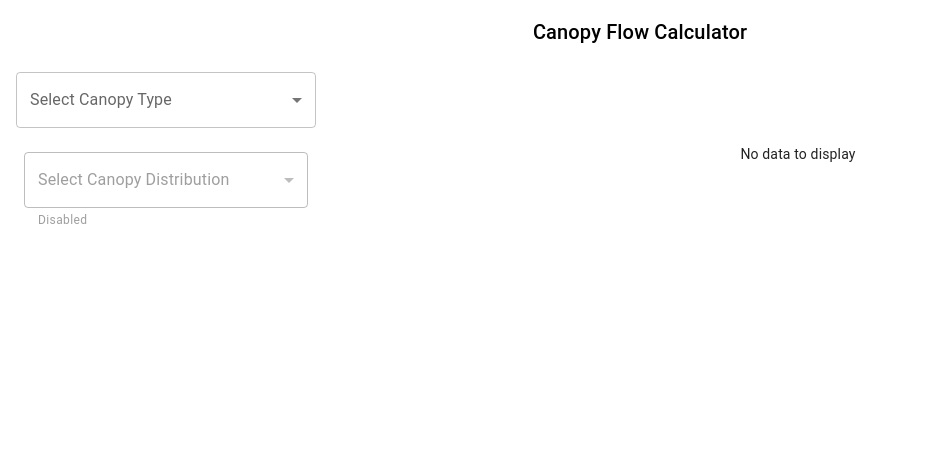
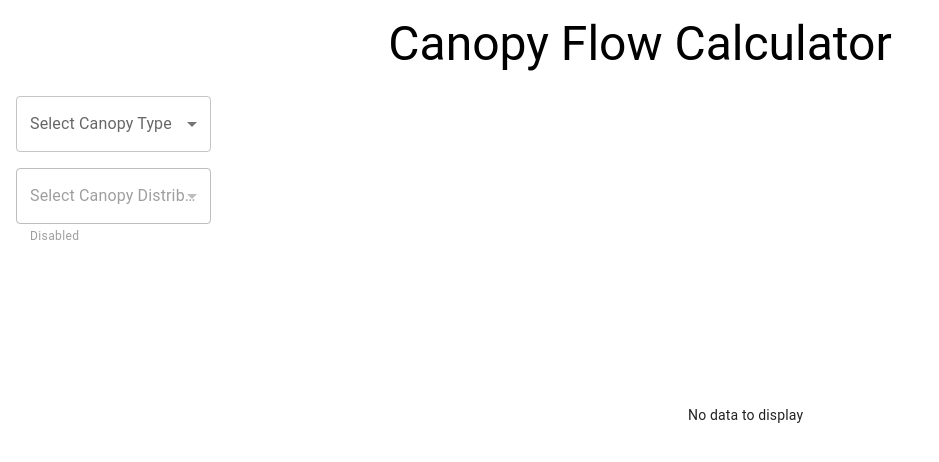
Before and after one commit to firelab/Wind-Profile-Calculator, a React (Create React App) app in the folder frontend/: page / in a window 1280 px wide. Shown: the top 462 px of the page, without its empty margins (0-939 px from the left). Built offline with nearby package versions, Linux system fonts and the light colour scheme.

Commit message:
Adjusted how the frontend looks (WIP)

```diff
--- a/frontend/src/App.tsx
+++ b/frontend/src/App.tsx
@@ -44,11 +44,14 @@ export default function App() {
 
   return (
     <Box sx={{ p: 2 }}>
-      <Typography variant="h6" component="h2" gutterBottom align="center" sx={{ mb: 3 }}>
+      <Typography variant="h3" component="h2" gutterBottom align="center" sx={{ mb: 3 }}>
         Canopy Flow Calculator
       </Typography>
       <Grid2 container spacing={2}>
-        <Grid2 size={{ xs: 12, sm: 4, md: 3 }} sx={{ display: 'flex', flexDirection: 'column', gap: 2 }}>
+        <Grid2
+          size={{ xs: 12, sm: 4, md: 2, lg: 2, xl: 2 }}
+          sx={{ display: 'flex', flexDirection: 'column', gap: 2 }}
+        >
           {/* Canopy Type Select */}
           <SelectMenu
             options={canOptions}
@@ -57,7 +60,7 @@ export default function App() {
           />
 
           {/* Distribution Type Select */}
-          <FormControl sx={{ m: 1, minWidth: 120 }} disabled={canopyType !== '0'}>
+          <FormControl disabled={canopyType !== '0'}>
             <InputLabel id="distribution-select-label">Select Canopy Distribution</InputLabel>
             <Select
               labelId="distribution-select-label"
@@ -89,8 +92,11 @@ export default function App() {
           {canopyType === '1' && <LogProfileForm onSubmit={handleFormSubmit} />}
         </Grid2>
 
-        <Grid2 size={{ xs: 12, sm: 8, md: 9 }} sx={{ display: 'flex', flexDirection: 'column' }}>
-          <Box sx={{ flexGrow: 1 }}>
+        <Grid2
+          size={{ xs: 12, sm: 8, md: 8, lg: 10, xl: 10}}
+          sx={{ display: 'flex', flexDirection: 'column', height: '80vh', overflow: 'hidden' }}
+        >
+          <Box sx={{ flexGrow: 1, overflowY: 'auto' }}>
             <Chart heights={chartData.windSpeeds} windSpeeds={chartData.heights} />
           </Box>
         </Grid2>
--- a/frontend/src/components/forms/logProfileForm.tsx
+++ b/frontend/src/components/forms/logProfileForm.tsx
@@ -21,10 +21,8 @@ export default function LogProfileForm({ onSubmit }: { onSubmit: (data: any) =>
 
     const handleSubmit = async () => {
         try {
-            // Send data to the backend
             const response = await axios.post('http://localhost:5000/calculate_wind_profile', formData);
-            // Call onSubmit prop to pass data to the parent component
-            onSubmit(response.data); // Ensure response.data matches your expected structure
+            onSubmit(response.data);
         } catch (error) {
             console.error('Error submitting form:', error);
         }
@@ -35,7 +33,6 @@ export default function LogProfileForm({ onSubmit }: { onSubmit: (data: any) =>
             display="flex"
             flexDirection="column"
             gap={2}
-            width="200px"
         >
             <Typography
                 variant="h6"
@@ -54,6 +51,7 @@ export default function LogProfileForm({ onSubmit }: { onSubmit: (data: any) =>
                 value={formData.z0}
                 onChange={handleChange}
                 inputProps={{ min: 0 }}
+                fullWidth
             />
             <TextField
                 required
@@ -63,6 +61,7 @@ export default function LogProfileForm({ onSubmit }: { onSubmit: (data: any) =>
                 value={formData.inputWindSpeed}
                 onChange={handleChange}
                 inputProps={{ min: 0 }}
+                fullWidth
             />
             <TextField
                 required
@@ -72,6 +71,7 @@ export default function LogProfileForm({ onSubmit }: { onSubmit: (data: any) =>
                 value={formData.inputReferenceHeight}
                 onChange={handleChange}
                 inputProps={{ min: 0 }}
+                fullWidth
             />
             <TextField
                 required
@@ -81,6 +81,7 @@ export default function LogProfileForm({ onSubmit }: { onSubmit: (data: any) =>
                 value={formData.desiredOutputHeight}
                 onChange={handleChange}
                 inputProps={{ min: 0 }}
+                fullWidth
             />
             <Button variant="contained" onClick={handleSubmit}>
                 Submit
--- a/frontend/src/components/select.tsx
+++ b/frontend/src/components/select.tsx
@@ -17,7 +17,7 @@ const SelectMenu: React.FC<SelectMenuProps> = ({ options, label, onChange }) =>
   };
 
   return (
-    <FormControl fullWidth>
+    <FormControl>
       <InputLabel id="select-label">{label}</InputLabel>
       <Select
         labelId="select-label"
```
